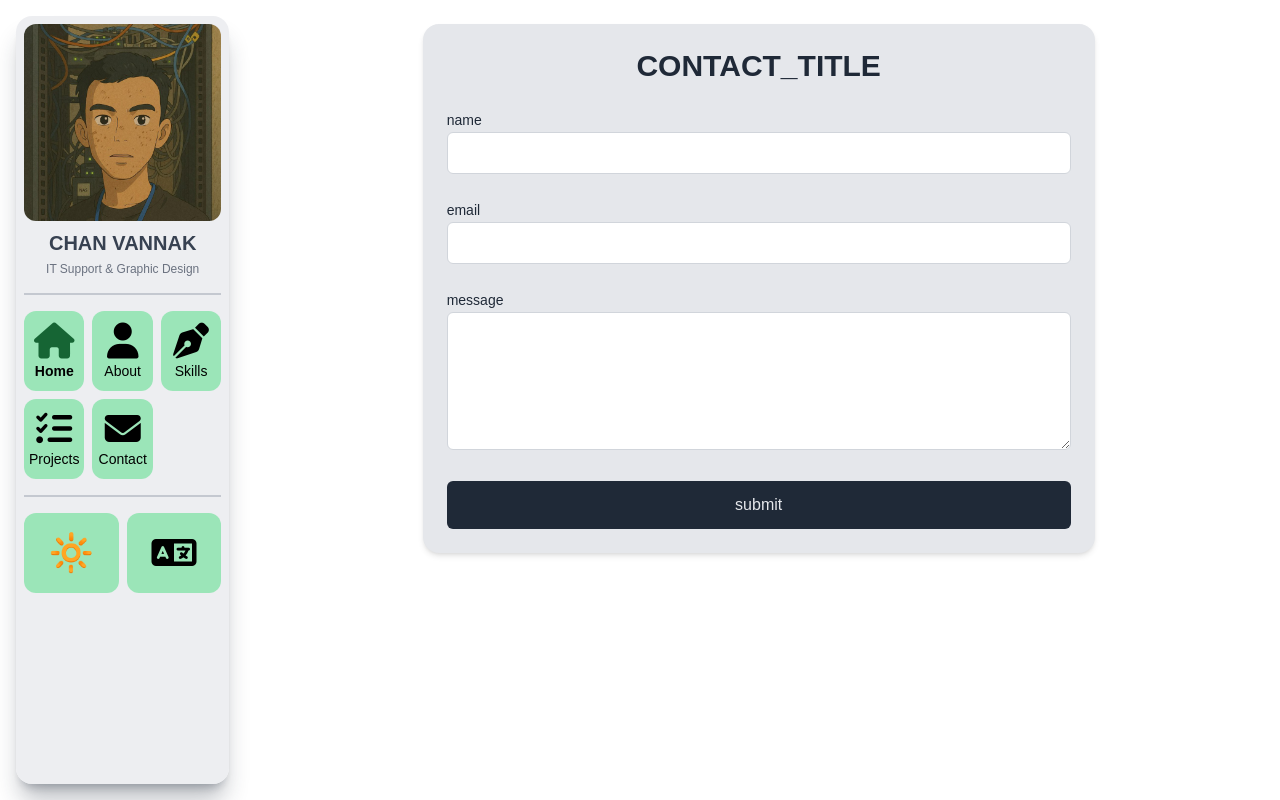
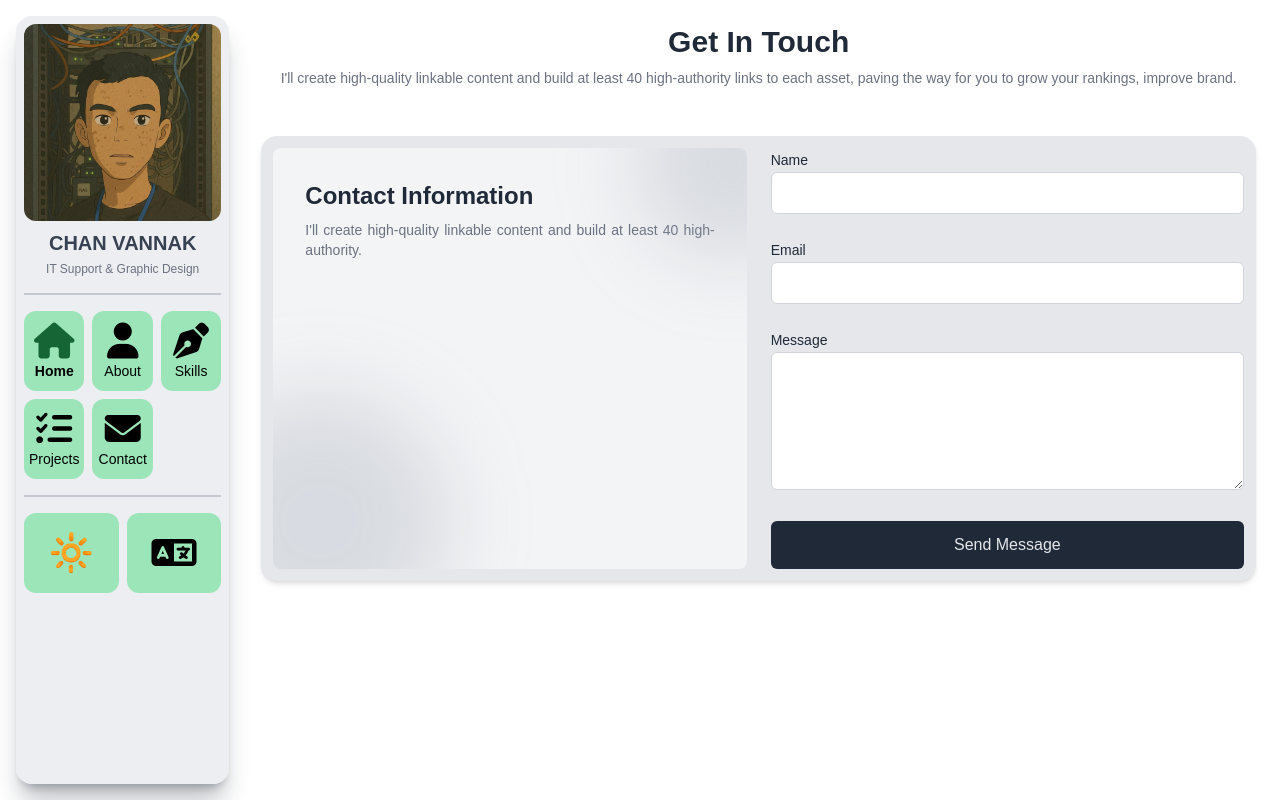
Before and after one commit to VannnakChan884/Vue-Portfolio, a Vue app: page /contact in a window 1280 px wide. Built offline with nearby package versions, Linux system fonts and the light colour scheme.

Commit message:
modify contact

```diff
--- a/src/views/ContactView.vue
+++ b/src/views/ContactView.vue
@@ -1,28 +1,41 @@
 <template>
     <!-- Contact Section -->
+    <div class="absolute top-0 right-0 py-6 w-full md:w-3/4 lg:w-4/5 xl:w-5/6 bg-white dark:bg-gray-900 px-6">
+        <div class="md:ml-6 lg:ml-6 xl:ml-6">
+            <div class="mb-12">
+                <h2 class="text-3xl font-bold text-gray-800 dark:text-gray-200 text-center">Get In Touch</h2>
+                <p class="max-w-full mx-auto mt-2 mb-4 text-center text-sm text-gray-500 dark:text-gray-300">I'll create
+                    high-quality linkable content and build at least 40 high-authority links to each asset, paving the
+                    way
+                    for you to grow your rankings, improve brand.</p>
+            </div>
             <div
-        class="absolute top-0 right-0 py-6 w-full md:w-3/4 lg:w-4/5 xl:w-5/6 bg-white dark:bg-gray-900 px-6">
-        <div class="md:ml-6 lg:ml-6 xl:ml-6">
-            <div class="max-w-2xl mx-auto bg-gray-200 dark:bg-gray-700 text-gray-800 dark:text-gray-300 p-6 rounded-2xl shadow-md">
-                <form class="space-y-6">
-                    <h2 class="text-3xl font-bold text-gray-800 dark:text-gray-200 text-center uppercase">contact_title</h2>
-                    <div>
-                        <label for="name" class="text-sm font-medium mb-1">
-                            name
-                        </label>
+                class="max-w-6xl mx-auto bg-gray-200 dark:bg-gray-700 text-gray-800 dark:text-gray-300 p-3 rounded-2xl shadow-md">
+                <div class="grid md:grid-cols-2 gap-x-6 gap-y-6">
+                    <div class="relative bg-gray-100 dark:bg-gray-900 p-8 rounded-lg overflow-hidden">
+                        <h4 class="text-2xl font-bold text-gray-800 dark:text-gray-200">Contact
+                            Information</h4>
+                        <p class="max-w-full mx-auto mt-2 mb-4 text-justify text-sm text-gray-500 dark:text-gray-300">
+                            I'll create high-quality linkable content and build at least 40 high-authority.</p>
+                        <div class="w-64 h-64 bg-gray-400/30 dark:bg-gray-600/40 blur-2xl absolute -bottom-20 -left-20 rounded-full"></div>
+                        <div class="w-48 h-48 bg-gray-400/30 dark:bg-gray-600/40 blur-2xl absolute -top-20 -right-20 rounded-full"></div>
+                    </div>
+                    <form>
+                        <div class="mb-6">
+                            <label for="name" class="text-sm font-medium mb-1">Name</label>
                             <input type="text" required
                                 class="w-full px-4 py-2 border border-gray-300 rounded-md dark:bg-gray-700 dark:border-gray-600 focus:outline-none focus:ring-2 focus:ring-accent focus:border-transparent">
                         </div>
                         <div class="mb-6">
                             <label for="email" class="text-sm font-medium mb-1">
-                            email
+                                Email
                             </label>
                             <input type="email" required
                                 class="w-full px-4 py-2 border border-gray-300 rounded-md dark:bg-gray-700 dark:border-gray-600 focus:outline-none focus:ring-2 focus:ring-accent focus:border-transparent">
                         </div>
                         <div class="mb-6">
                             <label for="message" class="text-sm font-medium mb-1">
-                            message
+                                Message
                             </label>
                             <textarea rows="5" required
                                 class="w-full px-4 py-2 border border-gray-300 rounded-md dark:bg-gray-700 dark:border-gray-600 focus:outline-none focus:ring-2 focus:ring-accent focus:border-transparent"></textarea>
@@ -30,11 +43,12 @@
                         <div>
                             <button type="submit"
                                 class="w-full bg-gray-800 hover:bg-blue-700 dark:bg-gray-900 dark:hover:bg-gray-800 text-gray-200 font-medium py-3 px-4 rounded-md btn">
-                            submit
+                                Send Message
                             </button>
                         </div>
                     </form>
                 </div>
             </div>
         </div>
+    </div>
 </template>
```
Lines whose indentation alone changed are shown as unchanged.
